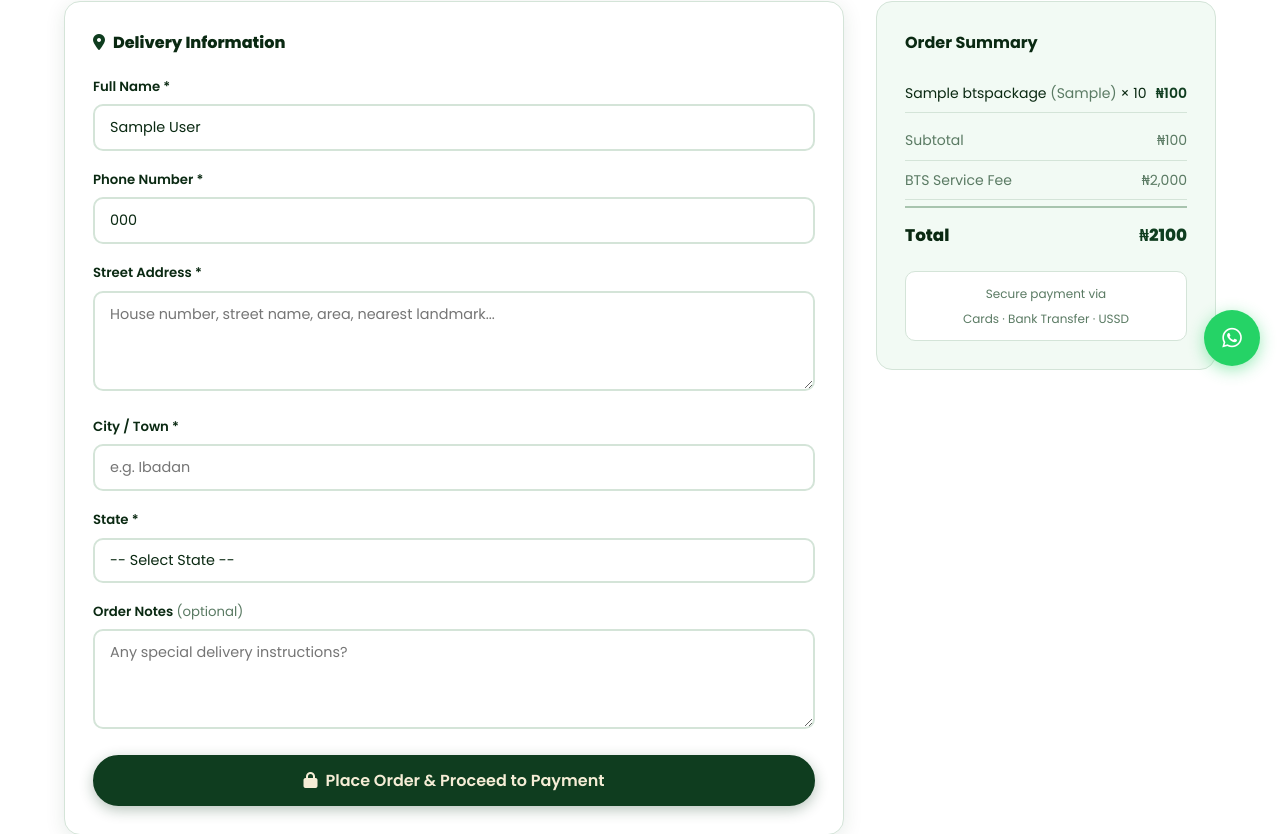
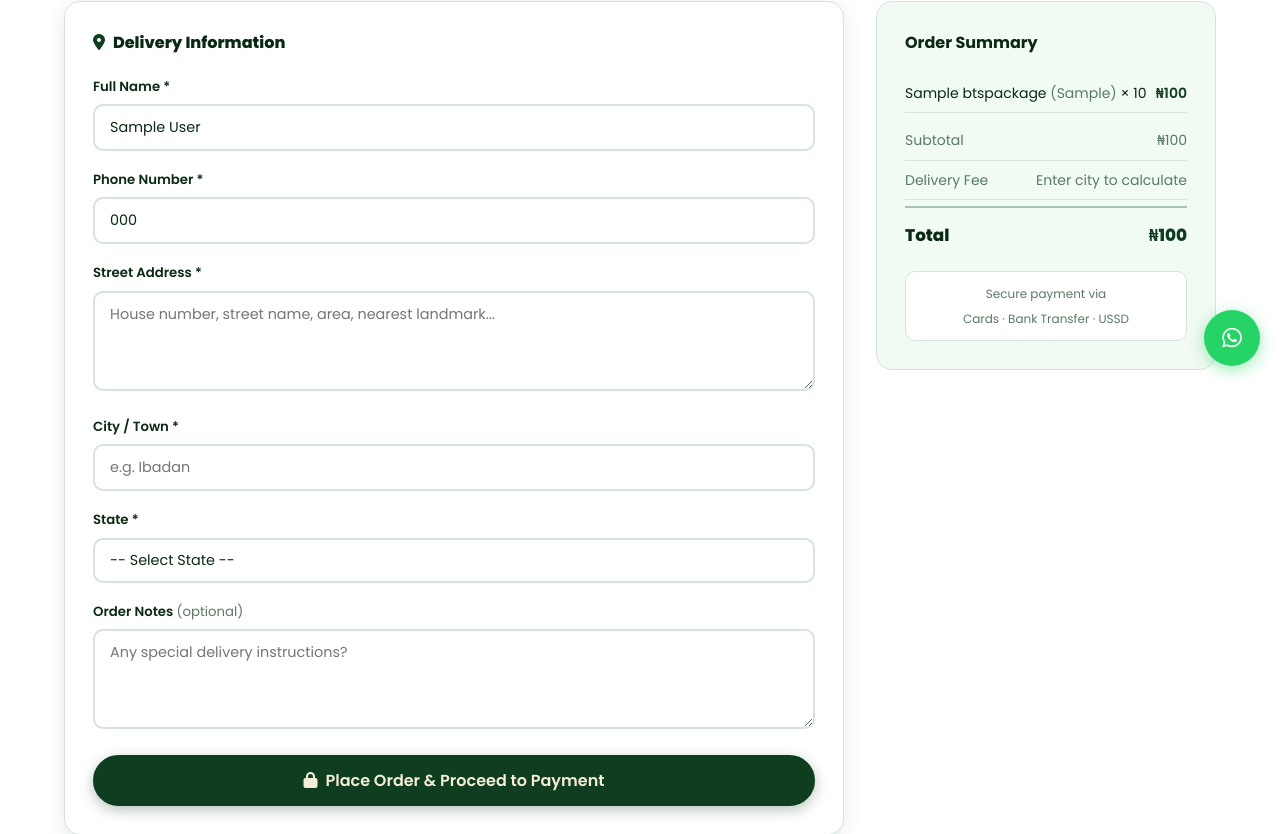
Before and after one commit to Timotee-dev/bts-project, a Django app: page /checkout/ in a window 1280 px wide. Shown: the part 414-1248 px from the top of the page. Run offline with Django 5.2, Linux system fonts and the light colour scheme; a user stored in the database is signed in; tables that the repository leaves empty hold one stand-in row (values such as "Sample post").

Commit message:
Fix payment callback + delivery fee Ondo 500 outside 1000

```diff
--- a/store/views.py
+++ b/store/views.py
@@ -237,9 +237,13 @@ def checkout(request):
             messages.error(request, 'Please fill in all delivery fields.')
             return render(request, 'store/checkout.html', {'cart': cart})
 
-        delivery_fee = 0
-        bts_commission = 2000
-        grand_total  = cart.total + bts_commission
+        # Delivery fee: ₦500 within Ondo town, ₦1,000 elsewhere
+        city_lower = city.lower().strip()
+        if 'ondo' in city_lower:
+            delivery_fee = 500
+        else:
+            delivery_fee = 1000
+        grand_total = cart.total + delivery_fee
 
         order = Order.objects.create(
             customer=request.user,
@@ -247,7 +251,7 @@ def checkout(request):
             status='pending',
             subtotal=cart.subtotal,
             packaging_fee=0,
-            delivery_fee=0,
+            delivery_fee=delivery_fee,
             total=grand_total,
             full_name=full_name,
             phone=phone,
@@ -327,13 +331,31 @@ def payment_callback(request):
         with urllib.request.urlopen(req) as response:
             data = json.loads(response.read())
 
+        print(f'[BTS] Paystack verify response: {data}')
+
         if data.get('data', {}).get('status') == 'success':
             metadata     = data['data'].get('metadata', {})
             order_number = metadata.get('order_number', '')
+
+            print(f'[BTS] Payment success. Reference: {reference}, Order: {order_number}')
+
+            # Try multiple ways to find the order
+            order = None
             try:
                 order = Order.objects.get(payment_reference=reference)
             except Order.DoesNotExist:
-                order = Order.objects.filter(order_number=order_number, customer=request.user).first()
+                pass
+
+            if not order and order_number:
+                order = Order.objects.filter(order_number=order_number).first()
+
+            if not order:
+                # Last resort: find most recent unpaid order for this customer
+                if request.user.is_authenticated:
+                    order = Order.objects.filter(
+                        customer=request.user,
+                        payment_status='unpaid'
+                    ).order_by('-created_at').first()
 
             if order and order.payment_status != 'paid':
                 order.payment_status    = 'paid'
@@ -341,14 +363,25 @@ def payment_callback(request):
                 order.payment_reference = reference
                 order.paid_at           = timezone.now()
                 order.save()
-                from .emails import send_order_confirmation, send_vendor_order_notification
-                send_order_confirmation(order, request)
-                send_vendor_order_notification(order)
+                _decrement_stock(order)
+                try:
+                    from .emails import send_order_confirmation, send_vendor_order_notification
+                    send_order_confirmation(order, request)
+                    send_vendor_order_notification(order)
+                except Exception as email_err:
+                    print(f'[BTS] Email error: {email_err}')
                 messages.success(request, f'Payment successful! Order #{order.order_number} confirmed.')
                 return redirect('order_confirmed', order_number=order.order_number)
+            elif order and order.payment_status == 'paid':
+                return redirect('order_confirmed', order_number=order.order_number)
+            else:
+                print(f'[BTS] Order not found for reference {reference}, order_number {order_number}')
+                messages.error(request, 'Payment received but order not found. Please contact support with reference: ' + reference)
         else:
+            print(f'[BTS] Paystack verification failed: {data}')
             messages.error(request, 'Payment verification failed. Please contact support.')
     except Exception as e:
+        print(f'[BTS] Payment callback error: {e}')
         messages.error(request, 'Could not verify payment. Please contact support.')
 
     return redirect('home')
--- a/templates/store/checkout.html
+++ b/templates/store/checkout.html
@@ -1,5 +1,33 @@
 {% extends 'base.html' %}
-{% block title %}Checkout — BTS Project{% endblock %}
+{% block title %}Checkout — BTS Project{% block extra_js %}
+<script>
+const subtotal = {{ cart.subtotal }};
+
+document.querySelector('input[name="city"]').addEventListener('input', function() {
+  const city = this.value.toLowerCase().trim();
+  let fee = 0;
+  let feeText = '';
+
+  if (city.length > 1) {
+    if (city.includes('ondo')) {
+      fee = 500;
+      feeText = '&#x20A6;500 (Within Ondo)';
+    } else {
+      fee = 1000;
+      feeText = '&#x20A6;1,000';
+    }
+    document.getElementById('deliveryFeeDisplay').innerHTML = feeText;
+    document.getElementById('deliveryFeeDisplay').style.color = 'var(--dark)';
+    document.getElementById('grandTotalDisplay').textContent = '&#x20A6;' + (subtotal + fee).toLocaleString();
+  } else {
+    document.getElementById('deliveryFeeDisplay').innerHTML = 'Enter city to calculate';
+    document.getElementById('deliveryFeeDisplay').style.color = 'var(--gray)';
+    document.getElementById('grandTotalDisplay').textContent = '&#x20A6;' + subtotal.toLocaleString();
+  }
+});
+</script>
+{% endblock %}
+{% endblock %}
 
 {% block extra_css %}
 <style>
@@ -129,12 +157,12 @@
             <span>&#x20A6;{{ cart.subtotal|floatformat:0 }}</span>
           </div>
           <div class="summary-row">
-            <span>BTS Service Fee</span>
-            <span>&#x20A6;2,000</span>
+            <span>Delivery Fee</span>
+            <span id="deliveryFeeDisplay" style="color:var(--gray);">Enter city to calculate</span>
           </div>
           <div class="summary-row total">
             <span>Total</span>
-            <span style="color:var(--green);">&#x20A6;{{ cart.subtotal|add:2000|floatformat:0 }}</span>
+            <span id="grandTotalDisplay" style="color:var(--green);">&#x20A6;{{ cart.subtotal|floatformat:0 }}</span>
           </div>
 
           <div style="margin-top:14px;background:white;border-radius:var(--radius-sm);padding:12px;border:1px solid var(--border);text-align:center;">
```
